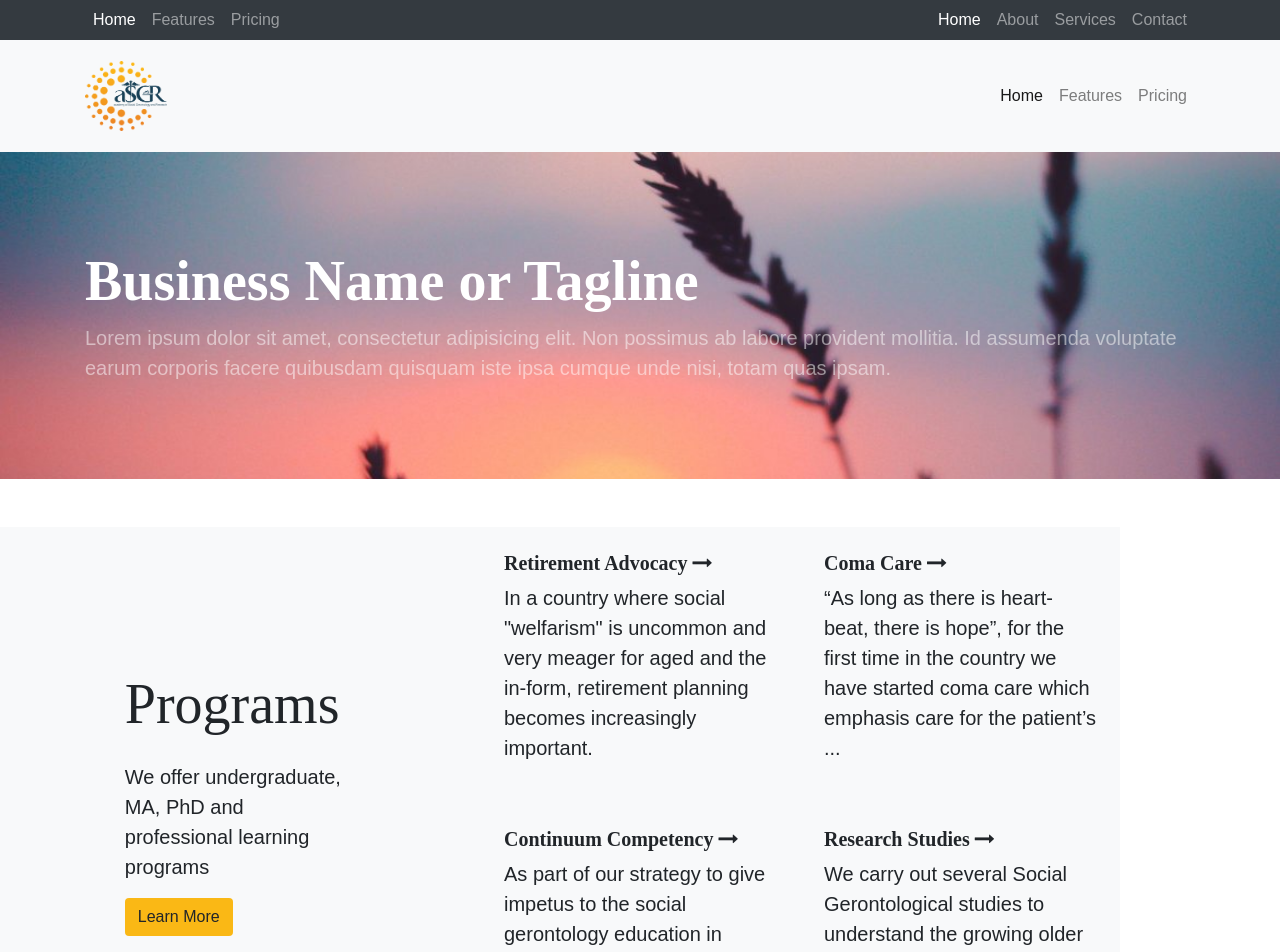
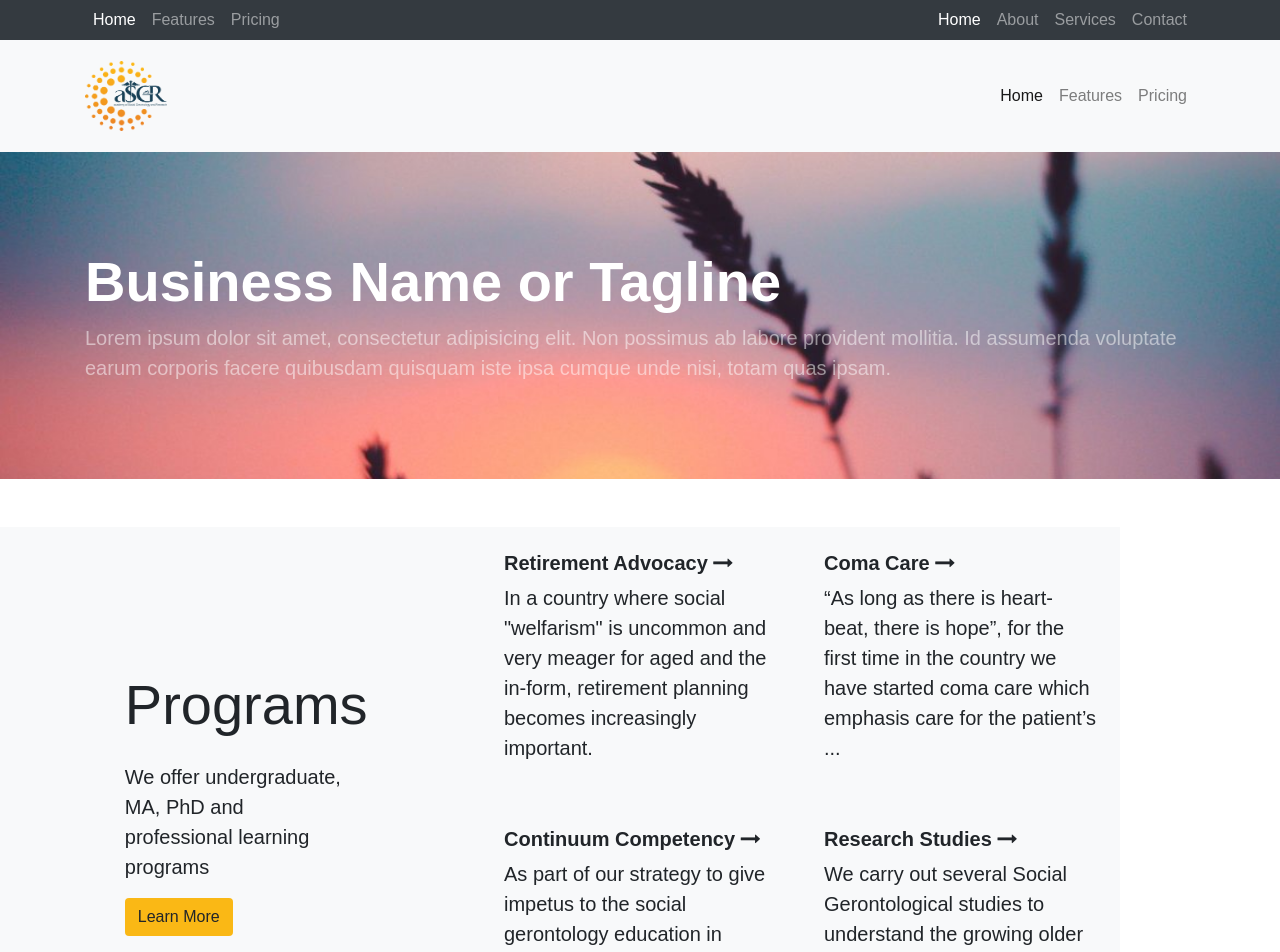
Before and after one commit to ic-Solutions/agsr-static, a Jekyll site: the page built from index.html, in a window 1280 px wide. Shown: the top 952 px of the page. Built offline with Jekyll 4.4.1, drawn with Linux system fonts in a browser that asks for light colours; nearby versions of some CDN libraries; some web fonts are replaced; comment, search, counter and statistics services are not loaded.

Commit message:
add experts

```diff
--- a/_includes/experts.html
+++ b/_includes/experts.html
@@ -8,23 +8,35 @@
         </div>
     </div>
     <div class="image image-1">
-        <img alt="expert image" src="/assets/images/rsz_ann-savchenko-h0h_89ifsws-unsplash.jpg"/>
+        <img alt="expert image" src="https://advantageseniors.org/images/expert/1.jpg"/>
         <p class="text-white">About the expert here</p>
     </div>
     <div class="image image-2">
-        <img alt="expert image" src="/assets/images/rsz_ann-savchenko-h0h_89ifsws-unsplash.jpg"/>
+        <img alt="expert image" src="https://advantageseniors.org/images/expert/9.jpg"/>
         <p class="text-white">About the expert here</p>
     </div>
     <div class="image image-3">
-        <img alt="expert image" src="/assets/images/rsz_ann-savchenko-h0h_89ifsws-unsplash.jpg"/>
+        <img alt="expert image" src="https://advantageseniors.org/images/expert/3.jpg"/>
         <p class="text-white">About the expert here</p>
     </div>
     <div class="image image-4">
-        <img alt="expert image" src="/assets/images/rsz_ann-savchenko-h0h_89ifsws-unsplash.jpg"/>
+        <img alt="expert image" src="https://advantageseniors.org/images/expert/4.jpg"/>
         <p class="text-white">About the expert here</p>
     </div>
     <div class="image image-5">
-        <img alt="expert image" src="/assets/images/rsz_ann-savchenko-h0h_89ifsws-unsplash.jpg"/>
+        <img alt="expert image" src="https://advantageseniors.org/images/expert/6.jpg"/>
+        <p class="text-white">About the expert here</p>
+    </div>
+    <div class="image image-6">
+        <img alt="expert image" src="https://advantageseniors.org/images/expert/7.jpg"/>
+        <p class="text-white">About the expert here</p>
+    </div>
+    <div class="image image-7">
+        <img alt="expert image" src="https://advantageseniors.org/images/expert/8.jpg"/>
+        <p class="text-white">About the expert here</p>
+    </div>
+    <div class="image image-8">
+        <img alt="expert image" src="https://advantageseniors.org/images/expert/2.jpg"/>
         <p class="text-white">About the expert here</p>
     </div>
 </section>
--- a/assets/css/_sass/font.scss
+++ b/assets/css/_sass/font.scss
@@ -282,62 +282,134 @@
 }
 
 // Header font
-/* cyrillic-ext */
+/* hebrew */
 @font-face {
-  font-family: "Merriweather";
+  font-family: "Heebo";
   font-style: normal;
-  font-weight: 900;
+  font-weight: 500;
   font-display: swap;
-  src: local("Merriweather Black"), local("Merriweather-Black"),
-    url(https://fonts.gstatic.com/s/merriweather/v21/u-4n0qyriQwlOrhSvowK_l52_wFZVcf6lvg.woff2)
+  src: local("Heebo Medium"), local("Heebo-Medium"),
+    url(https://fonts.gstatic.com/s/heebo/v5/NGS3v5_NC0k9P9kFbqROkK440A.woff2)
       format("woff2");
-  unicode-range: U+0460-052F, U+1C80-1C88, U+20B4, U+2DE0-2DFF, U+A640-A69F,
-    U+FE2E-FE2F;
-}
-/* cyrillic */
-@font-face {
-  font-family: "Merriweather";
-  font-style: normal;
-  font-weight: 900;
-  font-display: swap;
-  src: local("Merriweather Black"), local("Merriweather-Black"),
-    url(https://fonts.gstatic.com/s/merriweather/v21/u-4n0qyriQwlOrhSvowK_l52_wFZXMf6lvg.woff2)
-      format("woff2");
-  unicode-range: U+0400-045F, U+0490-0491, U+04B0-04B1, U+2116;
-}
-/* vietnamese */
-@font-face {
-  font-family: "Merriweather";
-  font-style: normal;
-  font-weight: 900;
-  font-display: swap;
-  src: local("Merriweather Black"), local("Merriweather-Black"),
-    url(https://fonts.gstatic.com/s/merriweather/v21/u-4n0qyriQwlOrhSvowK_l52_wFZV8f6lvg.woff2)
-      format("woff2");
-  unicode-range: U+0102-0103, U+0110-0111, U+1EA0-1EF9, U+20AB;
-}
-/* latin-ext */
-@font-face {
-  font-family: "Merriweather";
-  font-style: normal;
-  font-weight: 900;
-  font-display: swap;
-  src: local("Merriweather Black"), local("Merriweather-Black"),
-    url(https://fonts.gstatic.com/s/merriweather/v21/u-4n0qyriQwlOrhSvowK_l52_wFZVsf6lvg.woff2)
-      format("woff2");
-  unicode-range: U+0100-024F, U+0259, U+1E00-1EFF, U+2020, U+20A0-20AB,
-    U+20AD-20CF, U+2113, U+2C60-2C7F, U+A720-A7FF;
+  unicode-range: U+0590-05FF, U+20AA, U+25CC, U+FB1D-FB4F;
 }
 /* latin */
 @font-face {
-  font-family: "Merriweather";
+  font-family: "Heebo";
   font-style: normal;
-  font-weight: 900;
+  font-weight: 500;
   font-display: swap;
-  src: local("Merriweather Black"), local("Merriweather-Black"),
-    url(https://fonts.gstatic.com/s/merriweather/v21/u-4n0qyriQwlOrhSvowK_l52_wFZWMf6.woff2)
+  src: local("Heebo Medium"), local("Heebo-Medium"),
+    url(https://fonts.gstatic.com/s/heebo/v5/NGS3v5_NC0k9P9kFbqRMkK4.woff2)
       format("woff2");
   unicode-range: U+0000-00FF, U+0131, U+0152-0153, U+02BB-02BC, U+02C6, U+02DA,
     U+02DC, U+2000-206F, U+2074, U+20AC, U+2122, U+2191, U+2193, U+2212, U+2215,
     U+FEFF, U+FFFD;
 }
+/* hebrew */
+@font-face {
+  font-family: "Heebo";
+  font-style: normal;
+  font-weight: 700;
+  font-display: swap;
+  src: local("Heebo Bold"), local("Heebo-Bold"),
+    url(https://fonts.gstatic.com/s/heebo/v5/NGS3v5_NC0k9P9lNaKROkK440A.woff2)
+      format("woff2");
+  unicode-range: U+0590-05FF, U+20AA, U+25CC, U+FB1D-FB4F;
+}
+/* latin */
+@font-face {
+  font-family: "Heebo";
+  font-style: normal;
+  font-weight: 700;
+  font-display: swap;
+  src: local("Heebo Bold"), local("Heebo-Bold"),
+    url(https://fonts.gstatic.com/s/heebo/v5/NGS3v5_NC0k9P9lNaKRMkK4.woff2)
+      format("woff2");
+  unicode-range: U+0000-00FF, U+0131, U+0152-0153, U+02BB-02BC, U+02C6, U+02DA,
+    U+02DC, U+2000-206F, U+2074, U+20AC, U+2122, U+2191, U+2193, U+2212, U+2215,
+    U+FEFF, U+FFFD;
+}
+/* hebrew */
+@font-face {
+  font-family: "Heebo";
+  font-style: normal;
+  font-weight: 900;
+  font-display: swap;
+  src: local("Heebo Black"), local("Heebo-Black"),
+    url(https://fonts.gstatic.com/s/heebo/v5/NGS3v5_NC0k9P9l1aqROkK440A.woff2)
+      format("woff2");
+  unicode-range: U+0590-05FF, U+20AA, U+25CC, U+FB1D-FB4F;
+}
+/* latin */
+@font-face {
+  font-family: "Heebo";
+  font-style: normal;
+  font-weight: 900;
+  font-display: swap;
+  src: local("Heebo Black"), local("Heebo-Black"),
+    url(https://fonts.gstatic.com/s/heebo/v5/NGS3v5_NC0k9P9l1aqRMkK4.woff2)
+      format("woff2");
+  unicode-range: U+0000-00FF, U+0131, U+0152-0153, U+02BB-02BC, U+02C6, U+02DA,
+    U+02DC, U+2000-206F, U+2074, U+20AC, U+2122, U+2191, U+2193, U+2212, U+2215,
+    U+FEFF, U+FFFD;
+}
+// /* cyrillic-ext */
+// @font-face {
+//   font-family: "Merriweather";
+//   font-style: normal;
+//   font-weight: 900;
+//   font-display: swap;
+//   src: local("Merriweather Black"), local("Merriweather-Black"),
+//     url(https://fonts.gstatic.com/s/merriweather/v21/u-4n0qyriQwlOrhSvowK_l52_wFZVcf6lvg.woff2)
+//       format("woff2");
+//   unicode-range: U+0460-052F, U+1C80-1C88, U+20B4, U+2DE0-2DFF, U+A640-A69F,
+//     U+FE2E-FE2F;
+// }
+// /* cyrillic */
+// @font-face {
+//   font-family: "Merriweather";
+//   font-style: normal;
+//   font-weight: 900;
+//   font-display: swap;
+//   src: local("Merriweather Black"), local("Merriweather-Black"),
+//     url(https://fonts.gstatic.com/s/merriweather/v21/u-4n0qyriQwlOrhSvowK_l52_wFZXMf6lvg.woff2)
+//       format("woff2");
+//   unicode-range: U+0400-045F, U+0490-0491, U+04B0-04B1, U+2116;
+// }
+// /* vietnamese */
+// @font-face {
+//   font-family: "Merriweather";
+//   font-style: normal;
+//   font-weight: 900;
+//   font-display: swap;
+//   src: local("Merriweather Black"), local("Merriweather-Black"),
+//     url(https://fonts.gstatic.com/s/merriweather/v21/u-4n0qyriQwlOrhSvowK_l52_wFZV8f6lvg.woff2)
+//       format("woff2");
+//   unicode-range: U+0102-0103, U+0110-0111, U+1EA0-1EF9, U+20AB;
+// }
+// /* latin-ext */
+// @font-face {
+//   font-family: "Merriweather";
+//   font-style: normal;
+//   font-weight: 900;
+//   font-display: swap;
+//   src: local("Merriweather Black"), local("Merriweather-Black"),
+//     url(https://fonts.gstatic.com/s/merriweather/v21/u-4n0qyriQwlOrhSvowK_l52_wFZVsf6lvg.woff2)
+//       format("woff2");
+//   unicode-range: U+0100-024F, U+0259, U+1E00-1EFF, U+2020, U+20A0-20AB,
+//     U+20AD-20CF, U+2113, U+2C60-2C7F, U+A720-A7FF;
+// }
+// /* latin */
+// @font-face {
+//   font-family: "Merriweather";
+//   font-style: normal;
+//   font-weight: 900;
+//   font-display: swap;
+//   src: local("Merriweather Black"), local("Merriweather-Black"),
+//     url(https://fonts.gstatic.com/s/merriweather/v21/u-4n0qyriQwlOrhSvowK_l52_wFZWMf6.woff2)
+//       format("woff2");
+//   unicode-range: U+0000-00FF, U+0131, U+0152-0153, U+02BB-02BC, U+02C6, U+02DA,
+//     U+02DC, U+2000-206F, U+2074, U+20AC, U+2122, U+2191, U+2193, U+2212, U+2215,
+//     U+FEFF, U+FFFD;
+// }
--- a/assets/css/_sass/homepage.scss
+++ b/assets/css/_sass/homepage.scss
@@ -89,16 +89,16 @@
 .experts {
   display: grid;
   grid-gap: 10px;
-  grid-template-columns: repeat(8, 1fr);
-  grid-template-rows: repeat(8, 1fr);
+  grid-template-columns: repeat(12, 1fr);
+  grid-template-rows: auto;
   @include media-query($on-laptop) {
     display: block;
     padding: 1em;
   }
 
   .experts-head-card {
-    grid-column: 6/8;
-    grid-row: 2/8;
+    grid-column: 8/13;
+    grid-row: 1/9;
     display: grid;
     grid-template-columns: repeat(5, 1fr);
     @include media-query($on-laptop) {
@@ -138,6 +138,7 @@
 
   .experts-head-card,
   .image {
+    align-self: center;
     @include media-query($on-laptop) {
       margin-bottom: 1em;
     }
@@ -145,23 +146,38 @@
 
   .image-1 {
     grid-column: 2/4;
-    grid-row: 2/4;
+    grid-row: 1/2;
   }
   .image-2 {
+    grid-column: 2/4;
+    grid-row: 4/5;
+  }
+  .image-3 {
+    grid-column: 4/6;
+    grid-row: 1/3;
+  }
+  .image-4 {
+    grid-column: 6/8;
+    grid-row: 1/5;
+  }
+  .image-5 {
+    grid-column: 2/4;
+    grid-row: 3/4;
+  }
+
+  .image-6 {
     grid-column: 4/6;
     grid-row: 3/5;
   }
-  .image-3 {
+
+  .image-7 {
+    grid-column: 4/6;
+    grid-row: 2/4;
+  }
+
+  .image-8 {
     grid-column: 2/4;
-    grid-row: 4/6;
-  }
-  .image-4 {
-    grid-column: 4/6;
-    grid-row: 5/7;
-  }
-  .image-5 {
-    grid-column: 2/4;
-    grid-row: 6/8;
+    grid-row: 2/3;
   }
 }
 
--- a/assets/css/main.scss
+++ b/assets/css/main.scss
@@ -9,7 +9,8 @@
 
 // font
 $body-ff: "Rubik", sans-serif;
-$head-ff: "Merriweather", serif;
+// $head-ff: "Merriweather", serif;
+$head-ff: "Heebo", sans-serif;
 // Width of the content area
 $content-width: 1000px;
 $on-palm: 600px;
```
